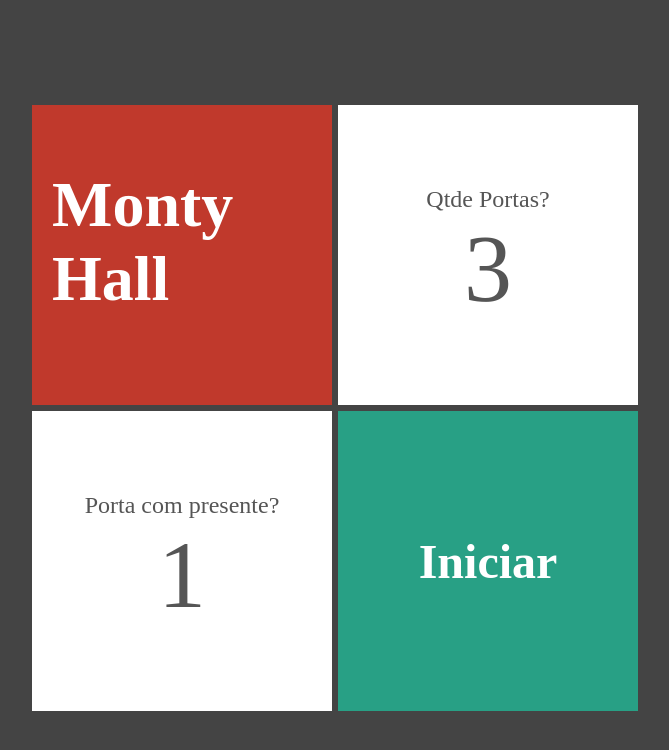
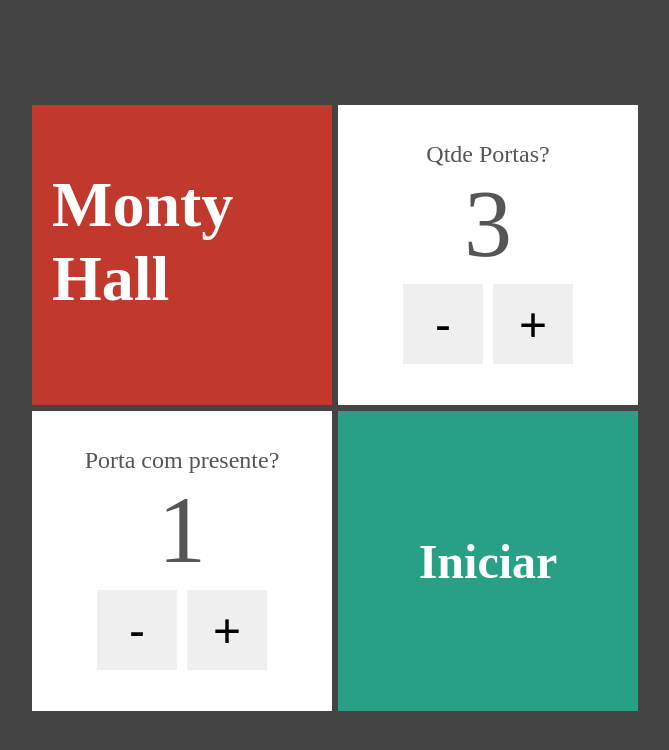
Before and after one commit to fjuncal/portas, a Next.js app: page / in a window 1280 px wide. Shown: the top 750 px of the page, without its empty margins (305-974 px from the left). Built offline with nearby package versions, Linux system fonts and the light colour scheme.

Commit message:
Finalizando componentende de entrada numerica, pegando os valores de aonde tem presente e qtd portas para colocar na URL

```diff
--- a/src/components/EntradaNumerica.tsx
+++ b/src/components/EntradaNumerica.tsx
@@ -7,10 +7,21 @@ interface EntradaNumericaProps {
 }
 
 export default function EntradaNumerica(props: EntradaNumericaProps) {
+  const dec = () => props.onChange(props.value - 1);
+  const inc = () => props.onChange(props.value + 1);
+
   return (
     <div className={styles.entradaNumerica}>
       <span className={styles.text}>{props.text}</span>
       <span className={styles.value}>{props.value}</span>
+      <div className={styles.botoes}>
+        <button className={styles.btn} onClick={dec}>
+          -
+        </button>
+        <button className={styles.btn} onClick={inc}>
+          +
+        </button>
+      </div>
     </div>
   );
 }
--- a/src/pages/index.tsx
+++ b/src/pages/index.tsx
@@ -34,7 +34,10 @@ export default function Formulario() {
             />
           </Cartao>
           <Cartao bgcolor="#28a085">
-            <Link href={`/jogo/4/2`} className={styles.link}>
+            <Link
+              href={`/jogo/${qtdePortas}/${comPresente}`}
+              className={styles.link}
+            >
               <h2>Iniciar</h2>
             </Link>
           </Cartao>
--- a/src/styles/EntradaNumerica.module.css
+++ b/src/styles/EntradaNumerica.module.css
@@ -16,3 +16,18 @@
   color: #555;
   font-size: 6rem;
 }
+
+.botoes {
+  display: flex;
+}
+
+.btn {
+  display: flex;
+  justify-content: center;
+  align-items: center;
+  font-size: 3rem;
+  height: 80px;
+  width: 80px;
+  margin: 5px;
+  border: none;
+}
```
